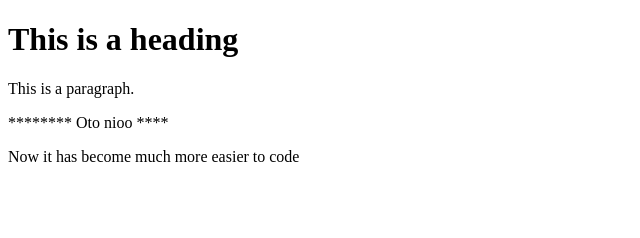
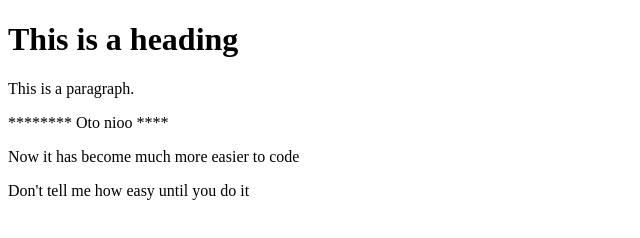
Before and after one commit to wolex2care/testhub, a plain HTML site: page index.html in a window 1280 px wide. Shown: the whole page, without its empty margins (0-640 px from the left). Drawn offline with Linux system fonts and the light colour scheme.

Commit message:
My HTML REVIEW
**** Yes oo ****

```diff
--- a/index.html
+++ b/index.html
@@ -12,6 +12,8 @@
 
 <p> Now it has become much more easier to code</p>
 
+  <p> Don't tell me how easy until you do it </p>
+
 
 </body>
 </html>
```
